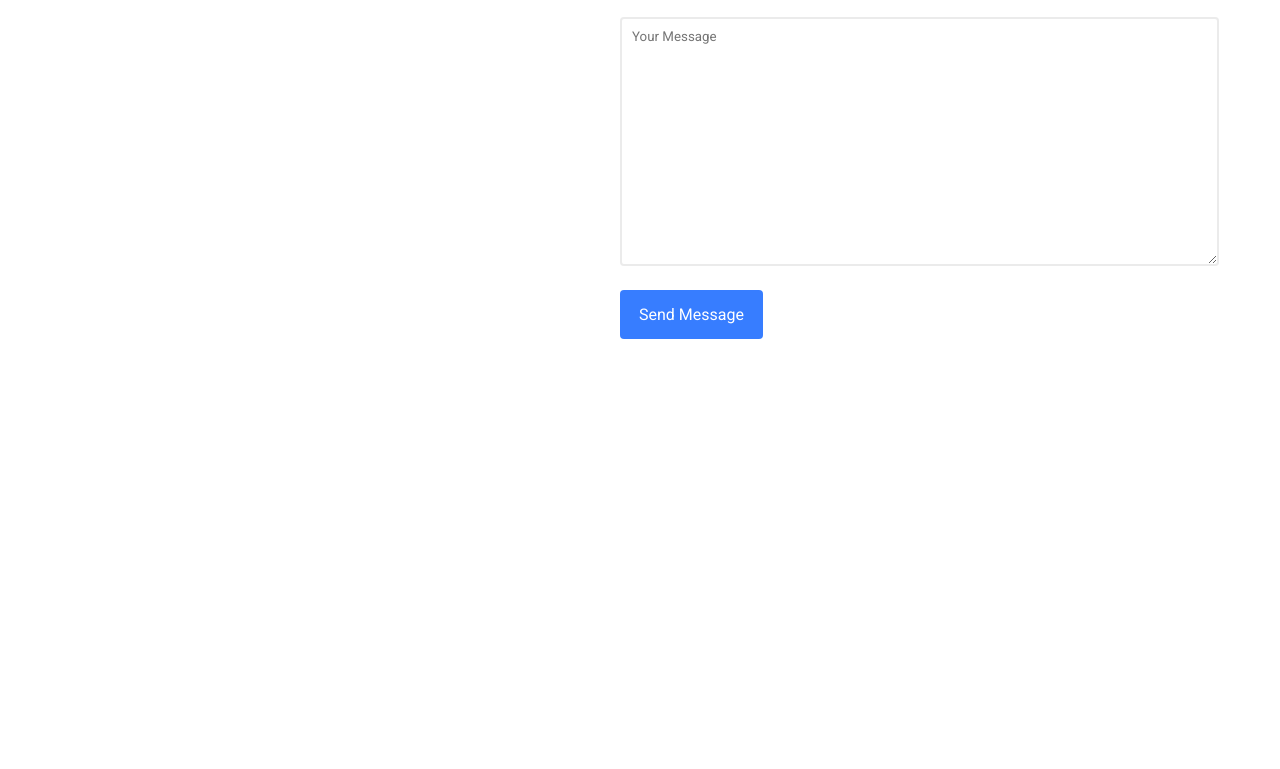
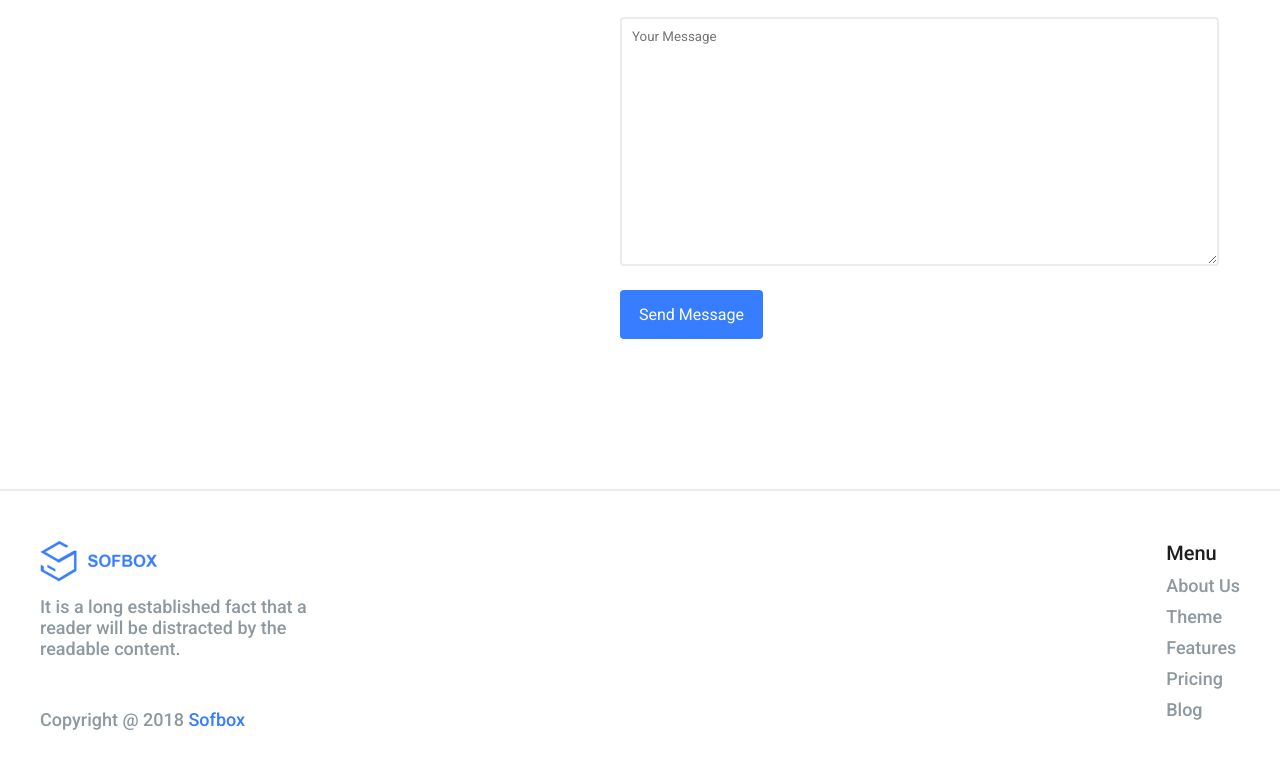
Before and after one commit to daniele-lai/proj-html-vuejs, a website: page index.html in a window 1280 px wide. Shown: the part 3920-4689 px from the top of the page. Before the commit the page ends 4409 px from the top, so only its background shows below. Drawn offline with Linux system fonts and the light colour scheme.

Commit message:
Aggiunta bozza footer

```diff
--- a/index.html
+++ b/index.html
@@ -174,8 +174,6 @@
           <p>If you are planning on developing a product landing app or website, take a look at this beautiful created</p>
         </div>
       </section>
-    </div>
-    <div class="container small">
       <section class="mg-bottom150">
       <!-- testo, sottotesto e tre box con immagine, testo e data -->
         <div class="title_and_sub">
@@ -190,8 +188,6 @@
           </a>
         </div>
       </section>
-    </div>
-    <div class="container small">
       <section class="mg-bottom150">
         <!-- testo, sottotesto, sezione social e form con button -->
         <div class="title_and_sub">
@@ -224,10 +220,25 @@
       </section>
     </div>
   </main>
-
-
   <footer>
     <!-- testo e tre liste di link -->
+    <div class="container small footer mg-bottom100">
+      <div class="copyright">
+        <img class="mg-bottom10" src="img/35.png" alt="Sofbox Logo">
+        <p class="mg-bottom50">It is a long established fact that a reader will be distracted by the readable content.</p>
+        <p>Copyright @ 2018 <span>Sofbox</span></p>
+      </div>
+      <div class="menu_foot">
+        <h4>Menu</h4>
+        <ul>
+          <li><a href="#">About Us</a></li>
+          <li><a href="#">Theme</a></li>
+          <li><a href="#">Features</a></li>
+          <li><a href="#">Pricing</a></li>
+          <li><a href="#">Blog</a></li>
+        </ul>
+      </div>
+    </div>
   </footer>
 </body>
 </html>
--- a/src/app.scss
+++ b/src/app.scss
@@ -5,3 +5,4 @@
 @import "partials/hero";
 @import "partials/main";
 @import "partials/wrappers";
+@import "partials/footer";
--- a/src/partials/_common.scss
+++ b/src/partials/_common.scss
@@ -17,6 +17,10 @@
   margin-bottom: 150px;
 }
 
+.mg-bottom100 {
+  margin-bottom: 100px;
+}
+
 .mg-bottom10 {
   margin-bottom: 10px;
 }
--- a/src/partials/_footer.scss
+++ b/src/partials/_footer.scss
@@ -0,0 +1,36 @@
+footer {
+  border-top: 2px solid $borderGrey;
+  .footer {
+    display: flex;
+    justify-content: space-between;
+    padding-top: 50px;
+    .copyright {
+      width: 23%;
+    }
+    p, a {
+      color: $textGrey;
+      font-size: $fontParagraph;
+      font-weight: $font500;
+      span {
+        color: $primaryBlue;
+      }
+    }
+    .menu_foot {
+      h4 {
+        font-size: $fontSubtitle;
+        font-weight: $font500;
+        color: $textBlack;
+        margin-bottom: 10px;
+      }
+      ul {
+        list-style: none;
+        li {
+          padding-bottom: 10px;
+          a {
+            text-decoration: none;
+          }
+        }
+      }
+    }
+  }
+}
--- a/src/partials/_main.scss
+++ b/src/partials/_main.scss
@@ -156,6 +156,9 @@ section {
         border-radius: 4px;
         border: 2px solid $borderGrey;
         padding: 10px;
+        &:focus {
+          outline: none;
+        }
       }
       .subject {
         width: 94%;
```
Also changed, not shown: dist/app.css.
